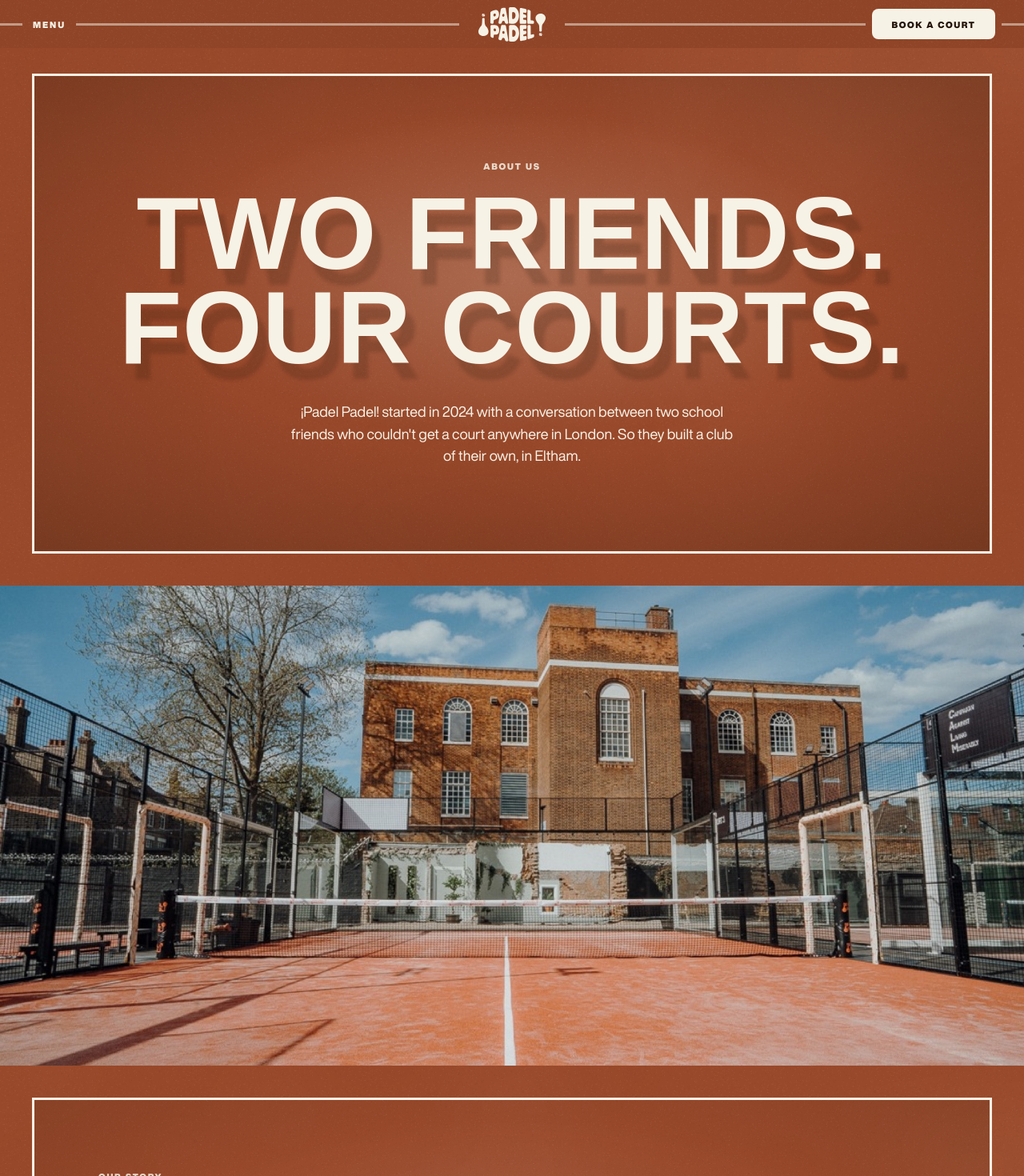
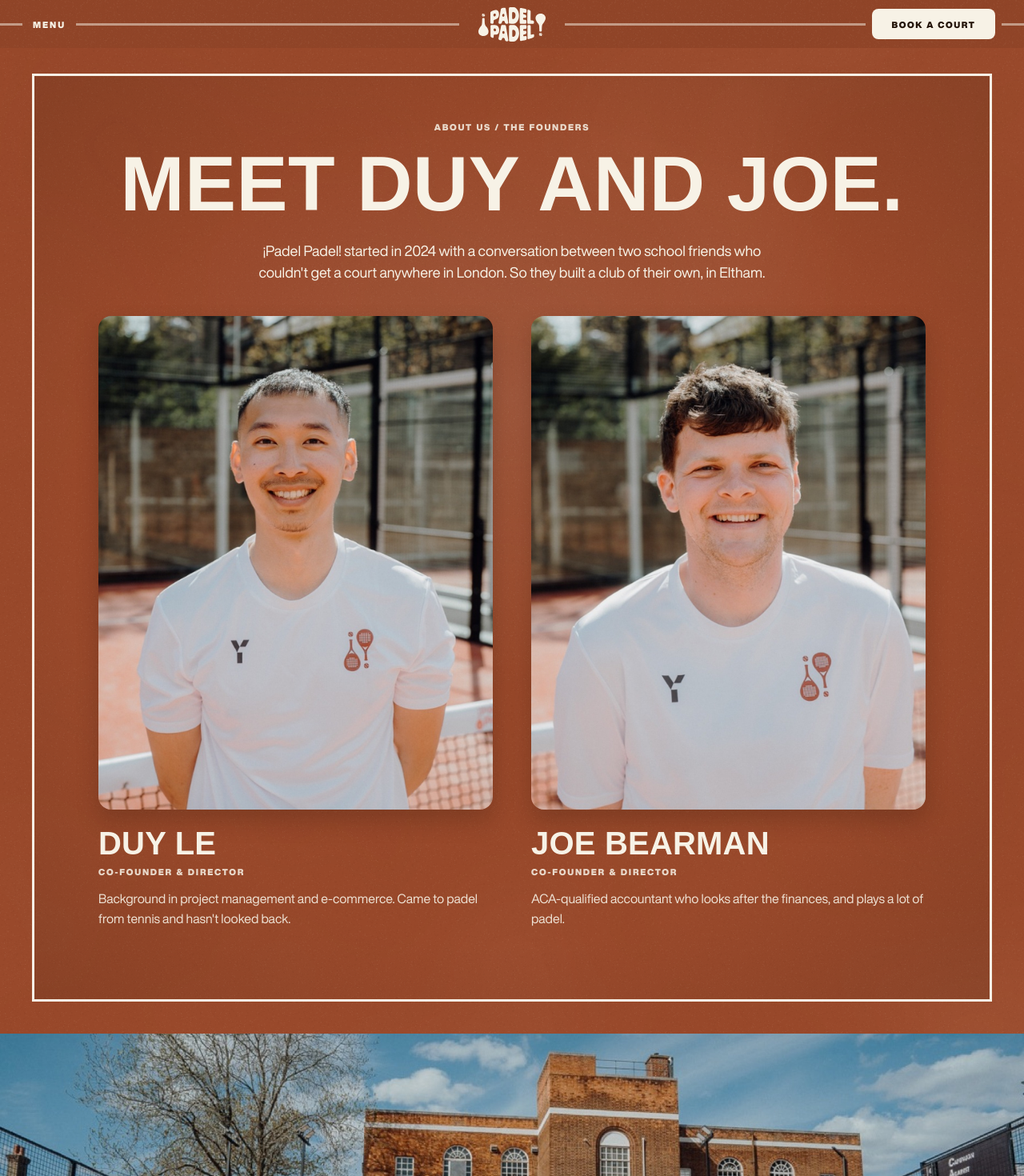
Before and after one commit to hollymillea/padel-padel, a Next.js app: page /about in a window 1280 px wide. Shown: the top 1470 px of the page at 80% size. Built offline with nearby package versions, Linux system fonts and the light colour scheme; a web font is replaced by a local one.

Commit message:
Refine hero framing and feature founders on About page

```diff
--- a/src/app/about/page.js
+++ b/src/app/about/page.js
@@ -19,22 +19,55 @@ export default function About() {
         <div aria-hidden="true" className="bgfx patches" style={{ backgroundPosition: "center 30%" }} />
         <div aria-hidden="true" className="bgfx specks" />
 
-        {/* Opening court */}
+        {/* The founders lead the About page */}
         <div className="ab-pad" style={{ paddingTop: 32 }}>
-          <section className="court ab-open">
-            <div aria-hidden="true" className="flood" />
-            <p className="mk" style={{ opacity: 0.85 }}>
-              About us
-            </p>
-            <h1 className="serif">
-              Two friends.
-              <br />
-              Four courts.
-            </h1>
-            <p className="lede">
-              ¡Padel Padel! started in 2024 with a conversation between two school friends who couldn&apos;t get a
-              court anywhere in London. So they built a club of their own, in Eltham.
-            </p>
+          <section id="founders" className="court ab-court ab-founders">
+            <div aria-hidden="true" className="flood-soft" />
+            <div className="section-head">
+              <p className="mk" style={{ opacity: 0.85 }}>
+                About us / The founders
+              </p>
+              <h1 className="serif">Meet Duy and Joe.</h1>
+              <p className="lede founders-intro">
+                ¡Padel Padel! started in 2024 with a conversation between two school friends who couldn&apos;t get a
+                court anywhere in London. So they built a club of their own, in Eltham.
+              </p>
+            </div>
+            <div className="founders">
+              <figure>
+                <div className="portrait">
+                  <img className="ph" src="/images/founder-duy.jpg" alt="Portrait of Duy Le on court" />
+                </div>
+                <figcaption>
+                  <p className="serif name">Duy Le</p>
+                  <p className="mk" style={{ marginTop: 8, opacity: 0.85 }}>
+                    Co-founder &amp; Director
+                  </p>
+                  <p className="bio" style={{ marginTop: 14 }}>
+                    Background in project management and e-commerce. Came to padel from tennis and hasn&apos;t looked
+                    back.
+                  </p>
+                </figcaption>
+              </figure>
+              <figure>
+                <div className="portrait">
+                  <img
+                    className="ph"
+                    src="/images/founder-joe.jpg"
+                    alt="Portrait of Joe Bearman on court"
+                  />
+                </div>
+                <figcaption>
+                  <p className="serif name">Joe Bearman</p>
+                  <p className="mk" style={{ marginTop: 8, opacity: 0.85 }}>
+                    Co-founder &amp; Director
+                  </p>
+                  <p className="bio" style={{ marginTop: 14 }}>
+                    ACA-qualified accountant who looks after the finances, and plays a lot of padel.
+                  </p>
+                </figcaption>
+              </figure>
+            </div>
           </section>
         </div>
 
@@ -80,57 +113,6 @@ export default function About() {
                   <p>Padel has more than 30 million players worldwide.</p>
                 </div>
               </div>
-            </div>
-          </section>
-        </div>
-
-        {/* Founders */}
-        <div className="ab-pad">
-          <section id="founders" className="court ab-court">
-            <div aria-hidden="true" className="flood-soft" />
-            <div className="section-head" style={{ marginBottom: 56 }}>
-              <p className="mk" style={{ opacity: 0.85 }}>
-                The founders
-              </p>
-              <Reveal as="h2" className="serif rv section-title">
-                <span>Meet Duy and Joe.</span>
-              </Reveal>
-            </div>
-            <div className="founders">
-              <figure>
-                <div className="portrait">
-                  <img className="ph" src="/images/founder-duy.jpg" alt="Portrait of Duy Le on court" loading="lazy" />
-                </div>
-                <figcaption>
-                  <p className="serif name">Duy Le</p>
-                  <p className="mk" style={{ marginTop: 8, opacity: 0.85 }}>
-                    Co-founder &amp; Director
-                  </p>
-                  <p className="bio" style={{ marginTop: 14 }}>
-                    Background in project management and e-commerce. Came to padel from tennis and hasn&apos;t looked
-                    back.
-                  </p>
-                </figcaption>
-              </figure>
-              <figure>
-                <div className="portrait">
-                  <img
-                    className="ph"
-                    src="/images/founder-joe.jpg"
-                    alt="Portrait of Joe Bearman on court"
-                    loading="lazy"
-                  />
-                </div>
-                <figcaption>
-                  <p className="serif name">Joe Bearman</p>
-                  <p className="mk" style={{ marginTop: 8, opacity: 0.85 }}>
-                    Co-founder &amp; Director
-                  </p>
-                  <p className="bio" style={{ marginTop: 14 }}>
-                    ACA-qualified accountant who looks after the finances, and plays a lot of padel.
-                  </p>
-                </figcaption>
-              </figure>
             </div>
           </section>
         </div>
--- a/src/app/globals.css
+++ b/src/app/globals.css
@@ -491,6 +491,9 @@ button {
   --h: clamp(820px, 100vh, 1000px);
   /* The photo's drawn height, so the logo can sit just under the net tape at any width */
   --img-h: max(var(--h), calc((100vw + 64px) / 1.5));
+  --logo-top: calc(0.32 * var(--h) - 0.086 * var(--img-h) + 10px);
+  /* The court fence is 54.5% down the photo, with its current 75% crop. */
+  --court-top: calc(0.75 * var(--h) - 0.205 * var(--img-h));
   position: sticky;
   top: 0;
   z-index: 0;
@@ -499,7 +502,7 @@ button {
   display: flex;
   flex-direction: column;
   align-items: center;
-  padding: calc(0.32 * var(--h) - 0.086 * var(--img-h) + 50px) 40px 40px;
+  padding: var(--logo-top) 40px 40px;
   text-align: center;
 }
 .hero-img {
@@ -511,7 +514,8 @@ button {
   max-width: none;
   height: 100%;
   object-fit: cover;
-  object-position: center bottom;
+  /* Show a narrower strip of net tape above the court. */
+  object-position: center 75%;
   filter: brightness(0.97) contrast(1.03);
 }
 .hero-shade {
@@ -532,10 +536,12 @@ button {
 .hero-side.r { right: 24px; }
 .hero-logo-slot {
   position: relative;
+  /* Keep the 223.4px-tall desktop logo at least 24px above the fence. */
+  top: min(-24px, calc(var(--court-top) - var(--logo-top) - 223.4px - 24px));
   width: 440px;
   max-width: 80%;
   aspect-ratio: 1516.72 / 770.04;
-  margin: 0 0 64px;
+  margin: 0 0 52px;
 }
 /* Capitals like the other headings, but smaller, in their warm off-white so it isn't stark white */
 .hero-title {
@@ -547,7 +553,7 @@ button {
 }
 .hero-cta {
   position: relative;
-  margin-top: 36px;
+  margin-top: 28px;
   opacity: calc(1 - var(--e) * 1.8);
   transform: translateY(calc(var(--e) * -36px));
 }
@@ -1064,6 +1070,23 @@ button {
 .ab-court {
   padding: 88px 80px;
 }
+.ab-founders {
+  padding-top: 56px;
+}
+.ab-founders .section-head {
+  margin-bottom: 40px;
+}
+.ab-founders h1 {
+  margin-top: 18px;
+  font-size: clamp(64px, 7.5vw, 112px);
+  line-height: 0.95;
+}
+.founders-intro {
+  max-width: 640px;
+  margin: 24px auto 0;
+  font-size: 18px;
+  line-height: 1.55;
+}
 .ab-grid {
   display: grid;
   grid-template-columns: repeat(12, minmax(0, 1fr));
@@ -1201,28 +1224,30 @@ button {
   }
 
   .hero {
-    --h: 100vh;
-    height: 100vh;
-    height: 100svh;
-    min-height: 600px;
-    padding: 28svh 24px 40px;
+    --h: max(600px, 100vh);
+    --h: max(600px, 100svh);
+    height: var(--h);
+    /* Leave breathing room below the branded tape in the portrait crop. */
+    padding: calc(0.24 * var(--h) + 24px) 24px 40px;
   }
   .hero-img {
     left: 0;
     width: 100%;
-    object-position: 45% bottom;
+    /* Align the court's centre net with the centred hero content. */
+    object-position: 54% 75%;
   }
   .hero-side.l { left: 12px; }
   .hero-side.r { right: 12px; }
   .hero-logo-slot {
+    top: 0;
     width: 290px;
-    margin-bottom: 30px;
+    margin-bottom: 36px;
   }
   .hero-title {
     font-size: 32px;
   }
   .hero-cta {
-    margin-top: 30px;
+    margin-top: 24px;
   }
   .hero-cta .btn {
     width: 240px;
```
